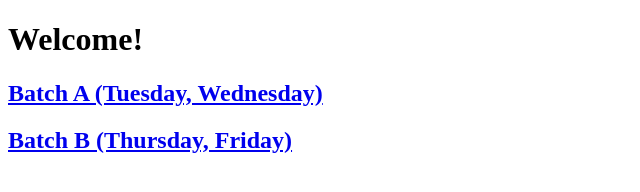
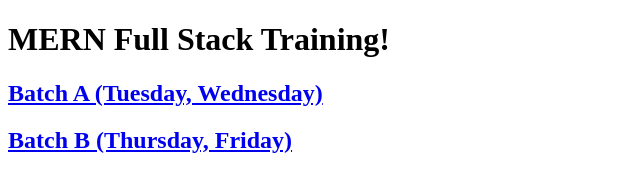
Before and after one commit to nairx/griet, a plain HTML site: page index.html in a window 1280 px wide. Shown: the whole page, without its empty margins (0-640 px from the left). Drawn offline with Linux system fonts and the light colour scheme.

Commit message:
added files

```diff
--- a/index.html
+++ b/index.html
@@ -6,7 +6,7 @@
     <title>GRIET</title>
 </head>
 <body>
-    <h1>Welcome!</h1>
+    <h1>MERN Full Stack Training!</h1>
     <h2><a href="https://nairx.github.io/griet-a/">Batch A (Tuesday, Wednesday)</a></h2>
     <h2><a href="https://nairx.github.io/griet-b/">Batch B (Thursday, Friday)</a></h2>
 </body>
```
